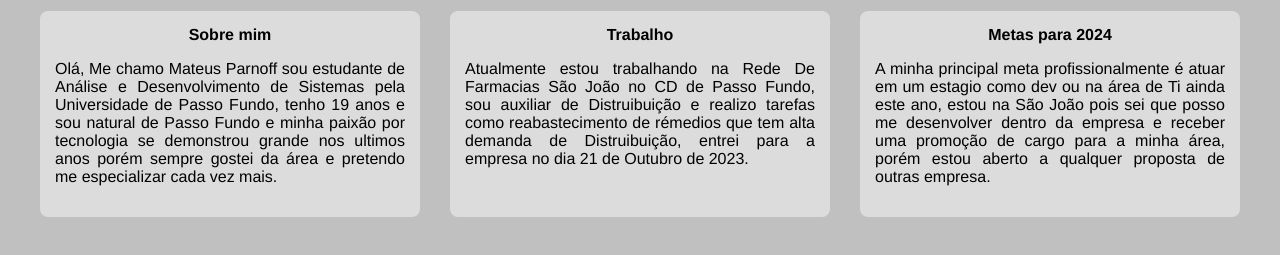
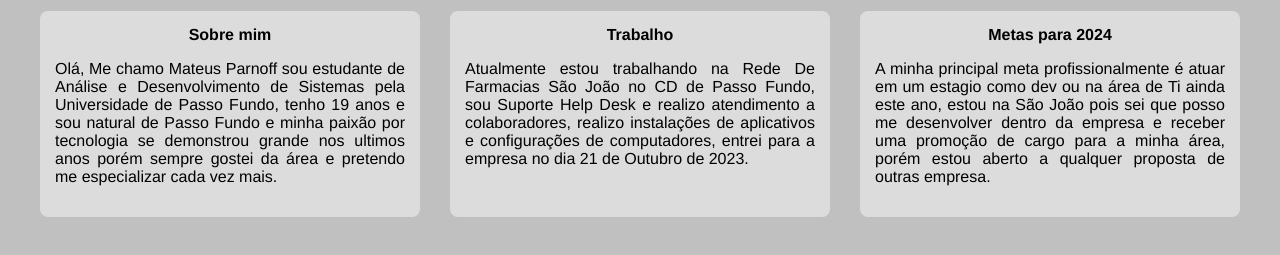
Before and after one commit to 1MateusParnoff/1MateusParnoff.github.io, a plain HTML site: page index.html in a window 1280 px wide. Shown: the part 467-722 px from the top of the page. Drawn offline with nearby package versions, Linux system fonts and the light colour scheme.

Commit message:
Update index.html

```diff
--- a/index.html
+++ b/index.html
@@ -48,7 +48,7 @@
 
             <div id="trabalho" >
             <strong><p id="tituloT" >Trabalho</p></strong>
-            <p id="textoT" >Atualmente estou trabalhando na Rede De Farmacias São João no CD de Passo Fundo, sou auxiliar de Distruibuição e realizo tarefas como reabastecimento de rémedios que tem alta demanda de Distruibuição, entrei para a empresa no dia 21 de Outubro de 2023. </p>
+            <p id="textoT" >Atualmente estou trabalhando na Rede De Farmacias São João no CD de Passo Fundo, sou Suporte Help Desk e realizo atendimento a colaboradores, realizo instalações de aplicativos e configurações de computadores, entrei para a empresa no dia 21 de Outubro de 2023. </p>
             </div>
 
             <div id="metas" >
```
